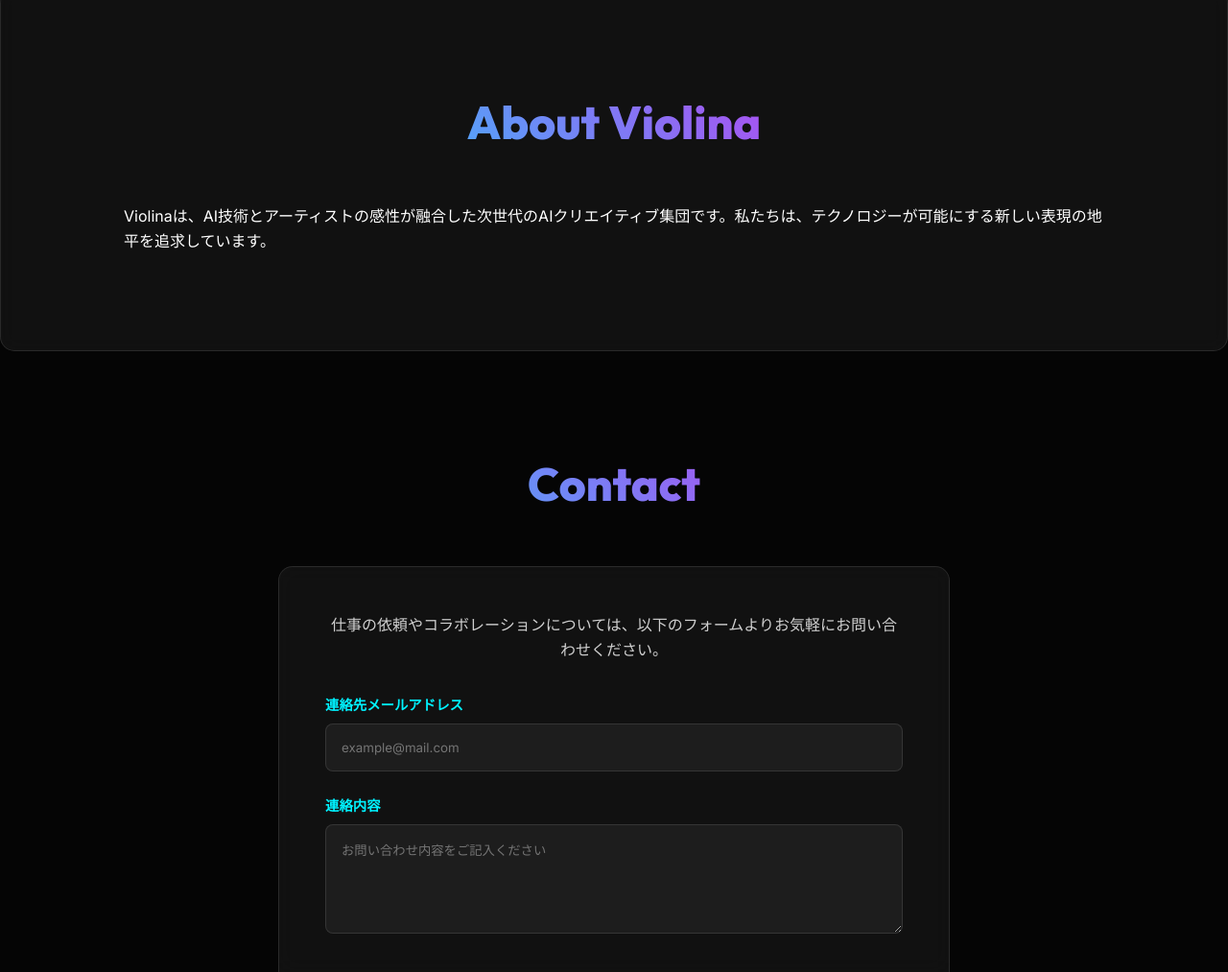
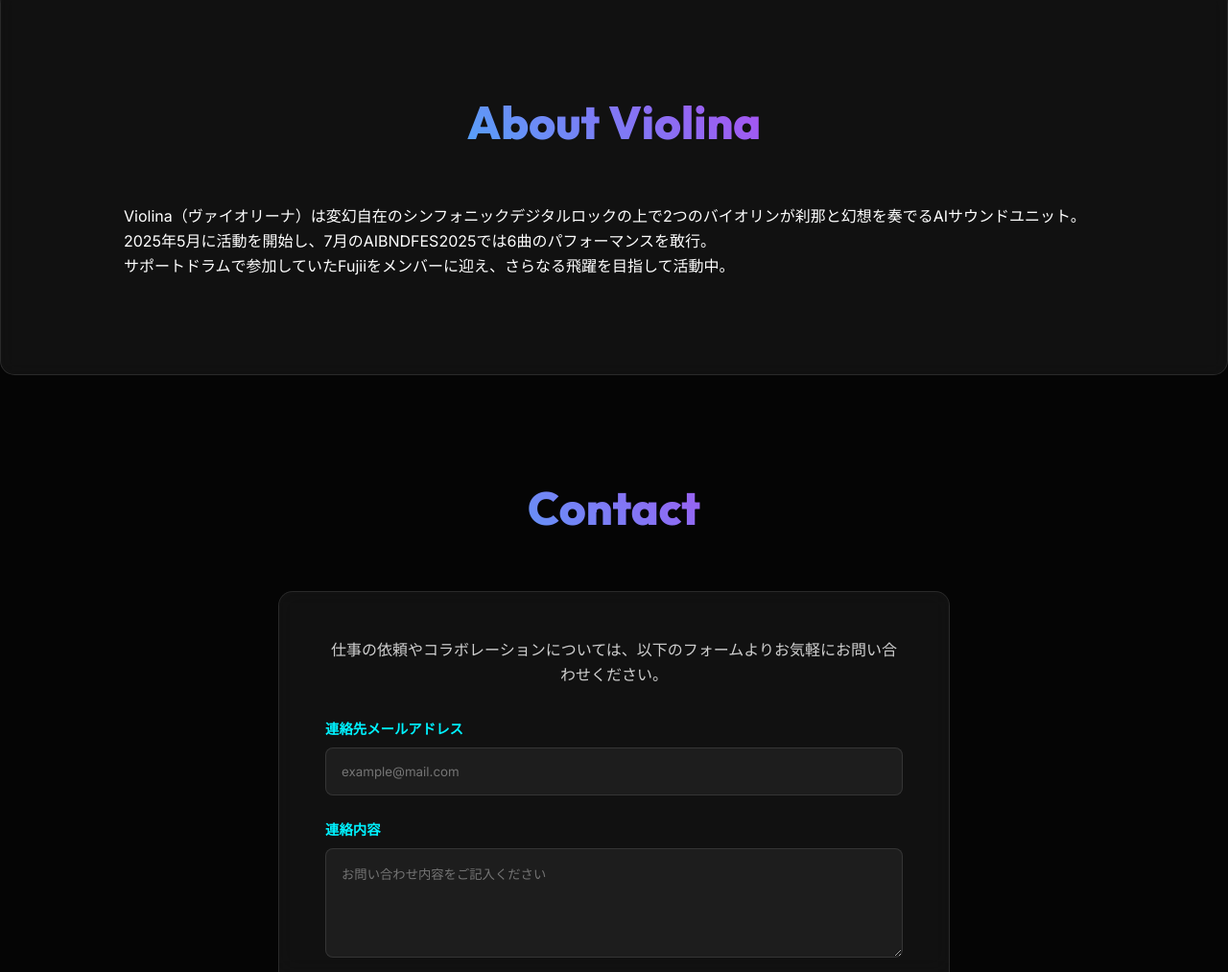
Before and after one commit to Jayz-ai/violina, a plain HTML site: page index.html in a window 1280 px wide. Shown: the part 2544-3557 px from the top of the page at 96% size. Drawn offline with Linux system fonts and the light colour scheme.

Commit message:
change text at About Violina

```diff
--- a/index.html
+++ b/index.html
@@ -136,7 +136,9 @@
 
         <section id="about" class="section glass-morphism">
             <h2 class="section-title">About Violina</h2>
-            <p>Violinaは、AI技術とアーティストの感性が融合した次世代のAIクリエイティブ集団です。私たちは、テクノロジーが可能にする新しい表現の地平を追求しています。</p>
+            <p>Violina（ヴァイオリーナ）は変幻自在のシンフォニックデジタルロックの上で2つのバイオリンが刹那と幻想を奏でるAIサウンドユニット。</p>
+            <p>2025年5月に活動を開始し、7月のAIBNDFES2025では6曲のパフォーマンスを敢行。<br>
+            サポートドラムで参加していたFujiiをメンバーに迎え、さらなる飛躍を目指して活動中。</p>
         </section>
 
         <section id="contact" class="section">
```
Also changed, not shown: manifest.json.
